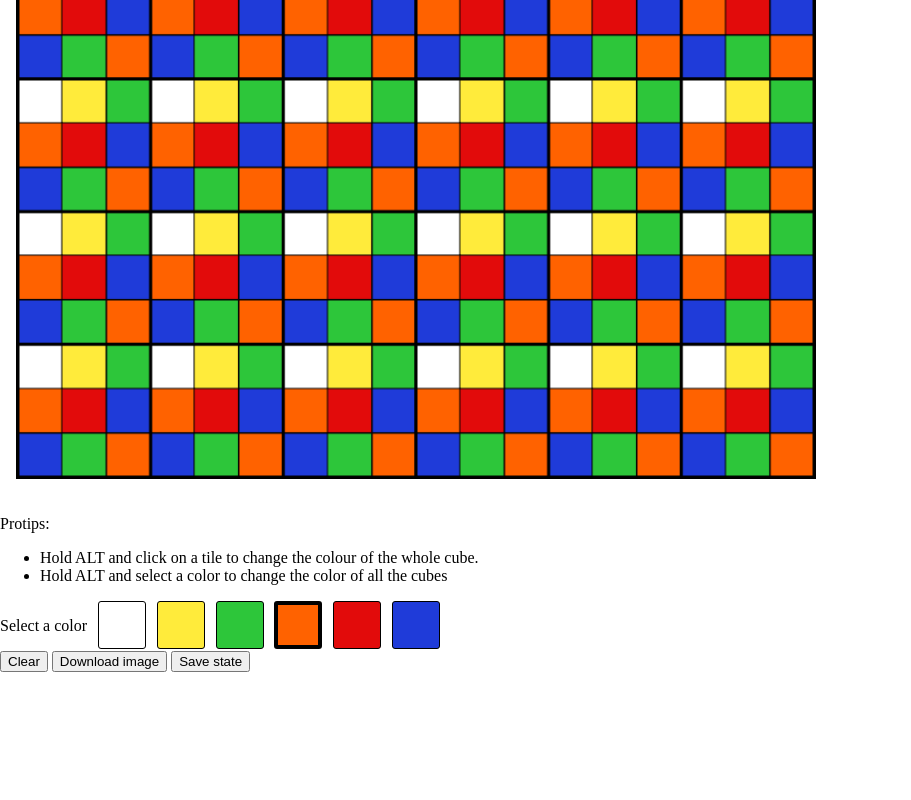
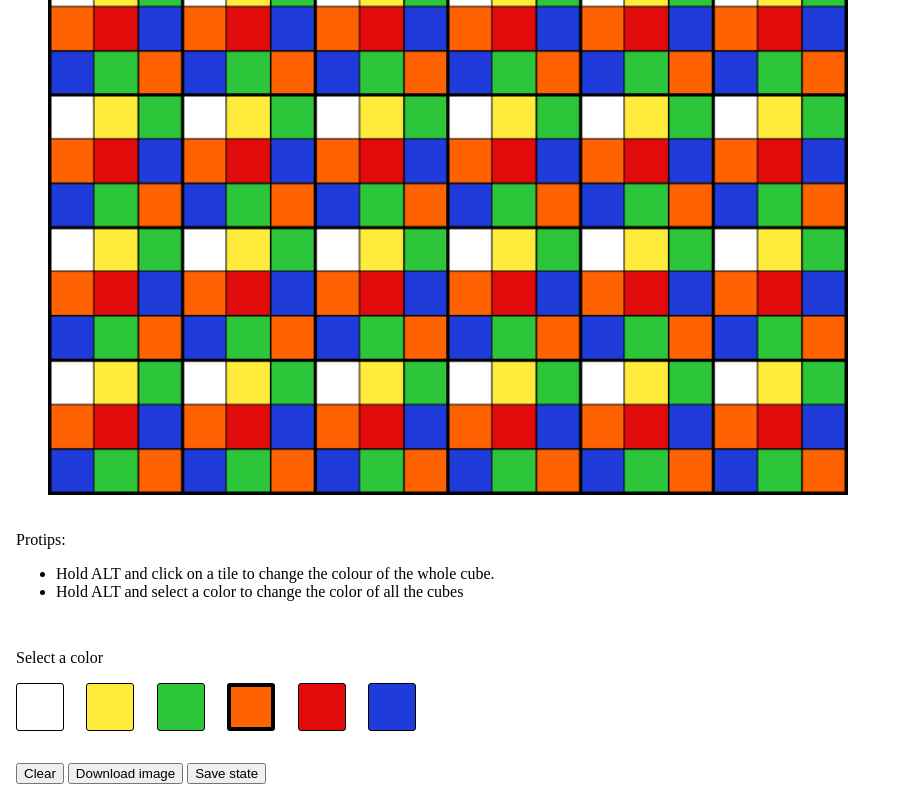
Before and after one commit to marcusmichaels/mosaic-cube-drawer, a plain HTML site: page index.html in a window 1280 px wide. Shown: the part 337-1137 px from the top of the page, without its empty margins (0-911 px from the left). Before the commit the page ends 1009 px from the top, so only its background shows below. Drawn offline with Linux system fonts and the light colour scheme.

Commit message:
Style tweaks

```diff
--- a/index.html
+++ b/index.html
@@ -10,17 +10,28 @@
         margin: 0;
         padding: 0;
       }
+      section {
+        margin: 1rem;
+        box-sizing: border-box;
+      }
+      .canvas-wrapper {
+        padding: 1rem 2rem;
+        box-sizing: border-box;
+      }
       #frame {
         box-sizing: border-box;
         border:2px solid black;
         width: 100%;
         max-width: 50rem;
-        margin: 1rem;
         touch-action: none;
       }
       .color-selection {
+        max-width: 400px;
+        margin: auto 1rem;
+        padding: 1rem 0;
+      }
+      .color-swatches {
         display: flex;
-        width: 440px;
         justify-content: space-between;
       }
       .color-selection__color {
@@ -41,7 +52,9 @@
         max-width: 10rem;
       }
     </style>
+    <section class="canvas-wrapper">
       <canvas id="frame"></canvas>
+    </section>
     <section class="tips">
       <p>Protips:</p>
       <ul>
@@ -51,16 +64,20 @@
     </section>
     <section class="color-selection">
       <p>Select a color</p>
+      <div class="color-swatches">
         <div class="color-selection__color color-selection__color--white" data-color-id="0"></div>
         <div class="color-selection__color color-selection__color--yellow" data-color-id="1"></div>
         <div class="color-selection__color color-selection__color--green" data-color-id="2"></div>
         <div class="color-selection__color color-selection__color--orange" data-color-id="3"></div>
         <div class="color-selection__color color-selection__color--red" data-color-id="4"></div>
         <div class="color-selection__color color-selection__color--blue" data-color-id="5"></div>
+    </div>
     </section>
+    <section class="buttons-wrapper">
       <button onclick="resetFrame()">Clear</button>
       <button onclick="exportImage()">Download image</button>
       <button onclick="createSaveState()">Save state</button>
+    </section>
     <section id="saves"></section>
     <script src="script.js"></script>
   </body>
```
Lines whose indentation alone changed are shown as unchanged.
